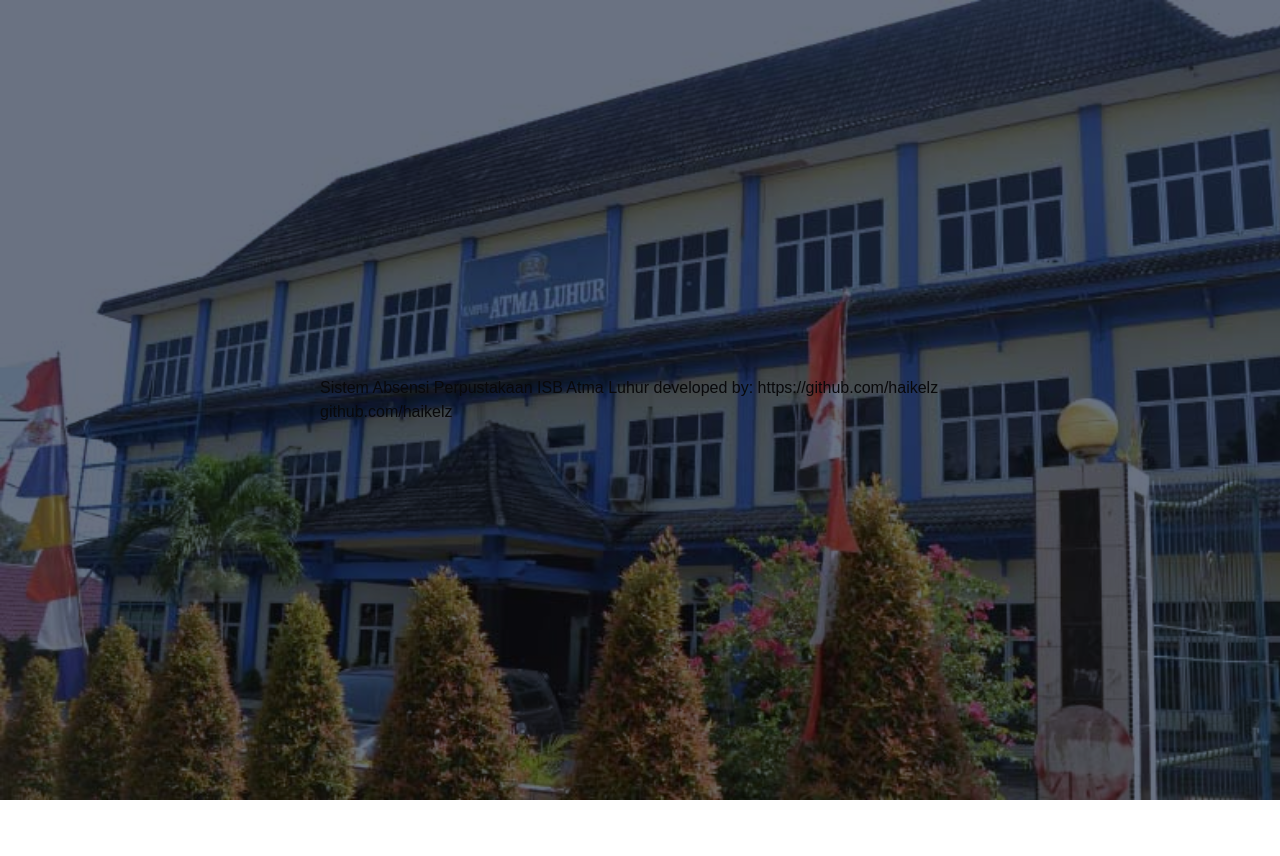
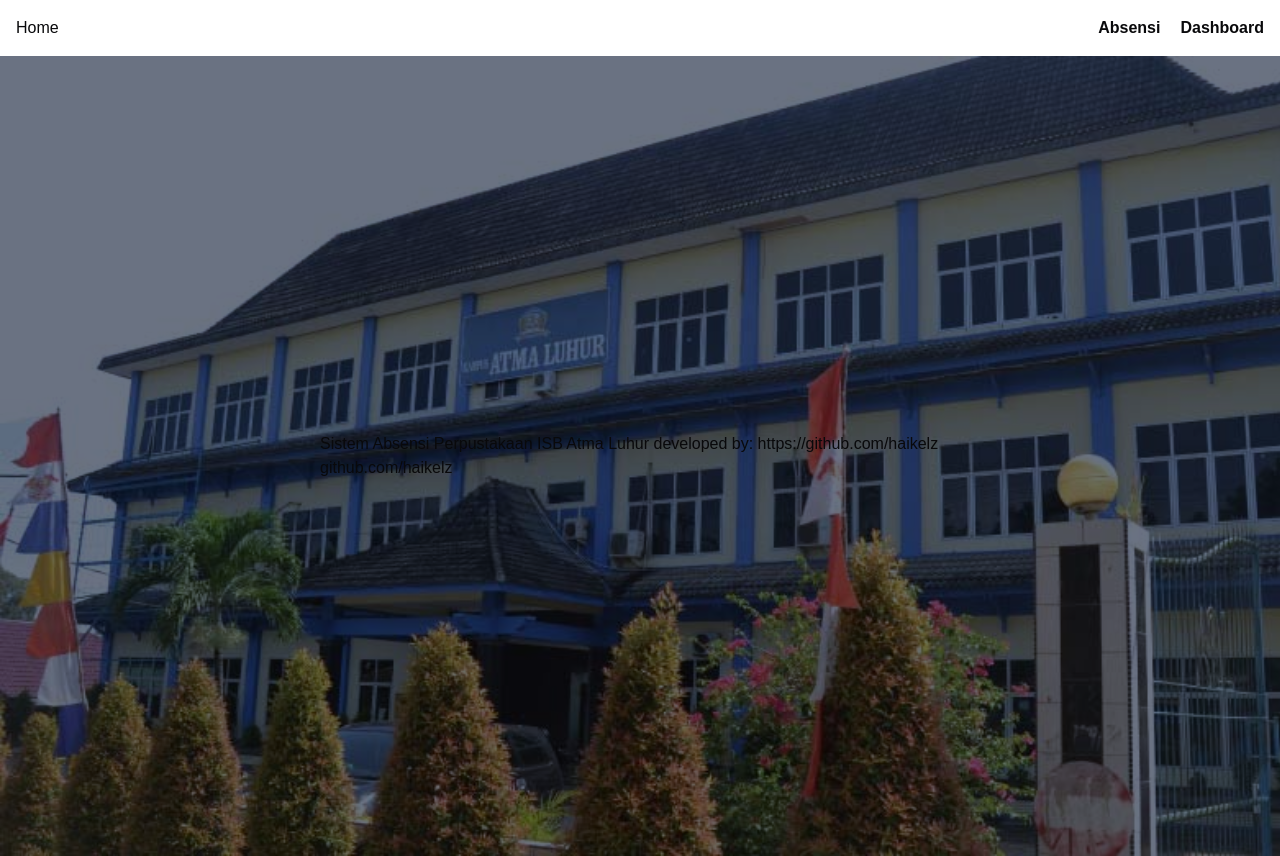
Before and after one commit to haikelz/absensi, a Next.js app in the folder apps/web/: page / in a window 1280 px wide. Before the commit the page ends 800 px from the top, so only its background shows below. Built offline with nearby package versions, Linux system fonts and the light colour scheme.

Commit message:
feat: start build homepage

```diff
--- a/apps/web/src/app/page.tsx
+++ b/apps/web/src/app/page.tsx
@@ -1,11 +1,36 @@
+import Link from "next/link";
+
 // Landing Page
 export default function Homepage() {
   return (
+    <>
+      <Navbar />
       <main className="w-full flex justify-center bg-atmaluhur bg-no-repeat bg-cover bg-blend-multiply bg-gray-500 min-h-svh items-center">
         <section className="mx-auto w-1/2">
           Sistem Absensi Perpustakaan ISB Atma Luhur developed by:
           https://github.com/haikelz github.com/haikelz
         </section>
       </main>
+    </>
   );
 }
+
+function Navbar() {
+  return (
+    <header className="w-full sticky top-0 flex justify-between items-center p-4 bg-white/70 backdrop-blur-md">
+      <nav className="mx-auto flex justify-between items-center max-w-7xl w-full">
+        <div>
+          <Link href="/">Home</Link>
+        </div>
+        <div className="flex justify-center items-center space-x-5">
+          <Link href="/absence" className="font-bold">
+            Absensi
+          </Link>
+          <Link href="/student/dashboard" className="font-bold">
+            Dashboard
+          </Link>
+        </div>
+      </nav>
+    </header>
+  );
+}
```
Also changed, not shown: packages/README.md. Lines whose indentation alone changed are shown as unchanged.
